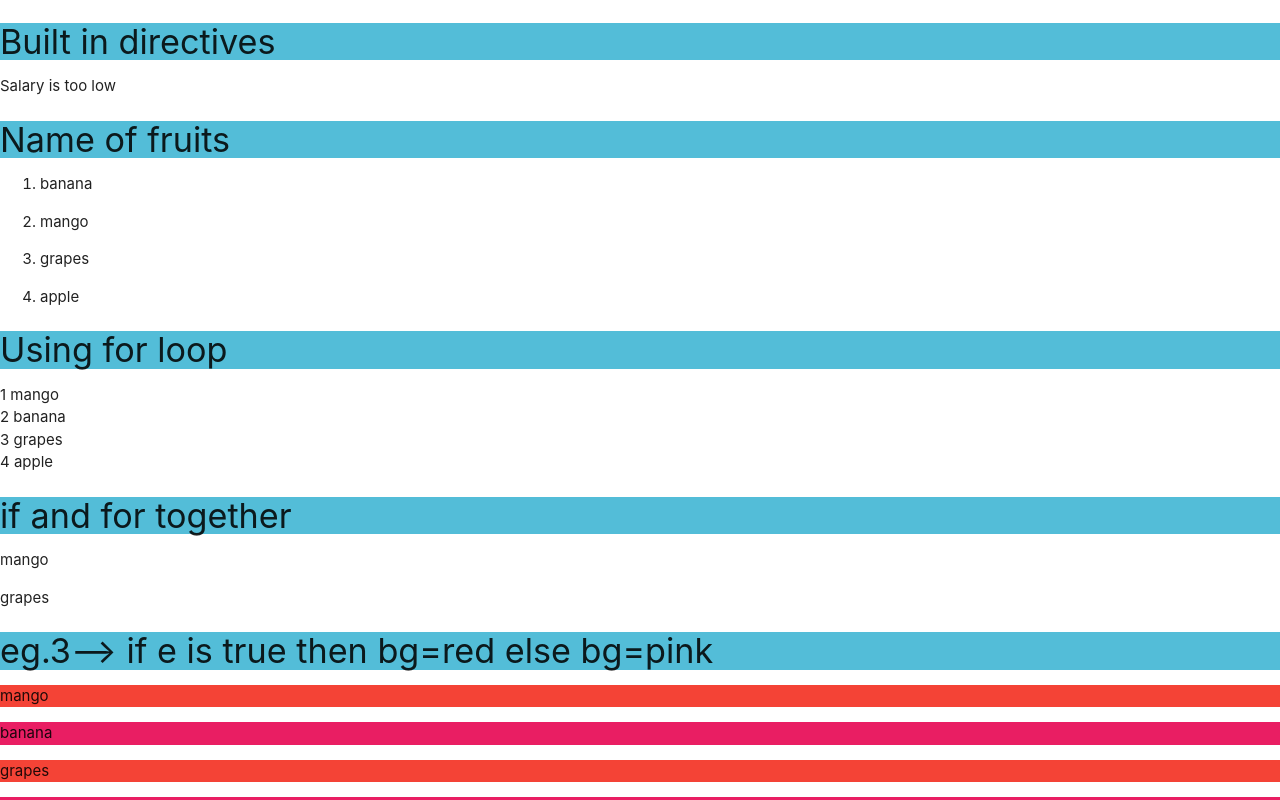
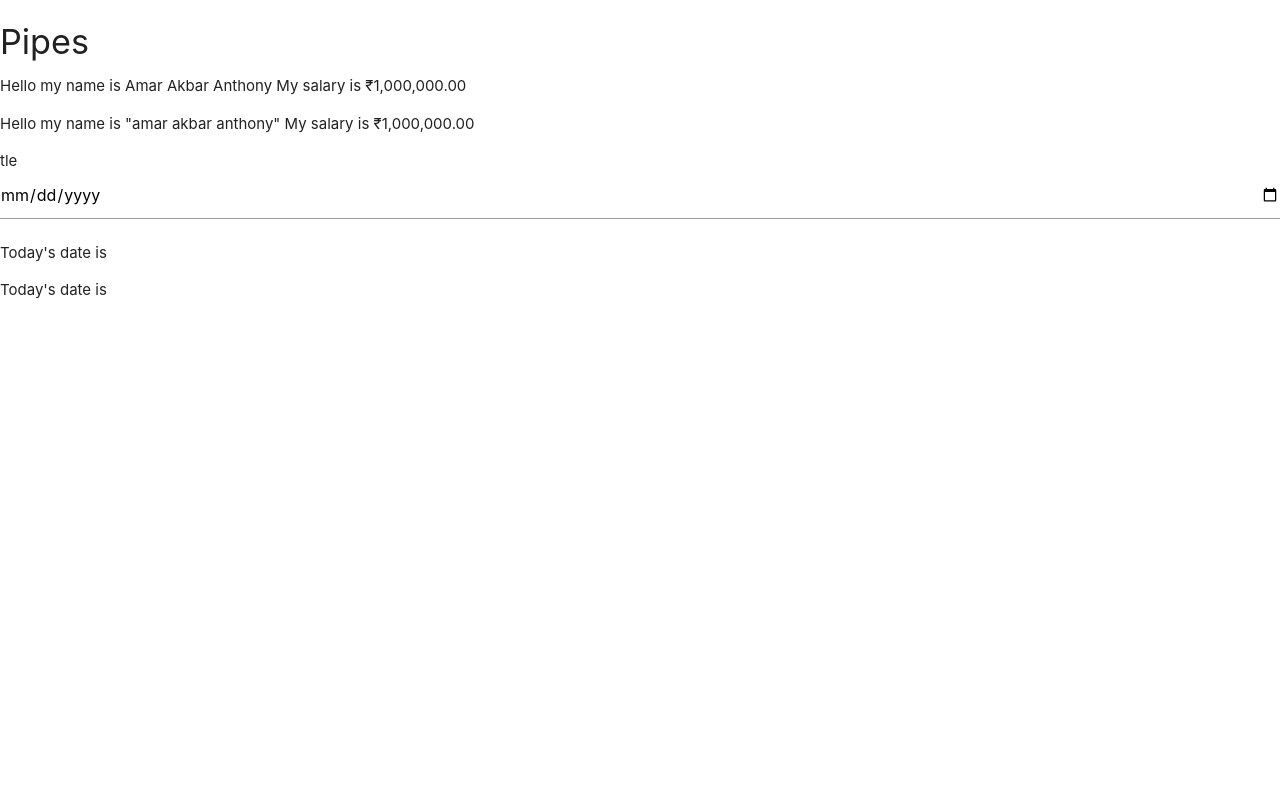
Before and after one commit to Vanijoshi107/Angular-Concepts, an Angular app: page / in a window 1280 px wide. Shown: the top 800 px of the page. Built offline with nearby package versions, Linux system fonts and the light colour scheme.

Commit message:
directives- *ngIf *ngFor ngClass and Pipes

```diff
--- a/src/app/app.component.html
+++ b/src/app/app.component.html
@@ -1,3 +1,4 @@
 <!-- <app-profile></app-profile> -->
 <!-- <app-user></app-user> -->
-<app-directives></app-directives>
+<!-- <app-directives></app-directives> -->
+<app-pipes></app-pipes>
--- a/src/app/app.module.ts
+++ b/src/app/app.module.ts
@@ -7,6 +7,7 @@ import { AppComponent } from './app.component';
 import { ProfileComponent } from './profile/profile.component';
 import { UserComponent } from './user/user.component';
 import { DirectivesComponent } from './directives/directives.component';
+import { PipesComponent } from './pipes/pipes.component';
 
 @NgModule({
   declarations: [
@@ -14,6 +15,7 @@ import { DirectivesComponent } from './directives/directives.component';
     ProfileComponent,
     UserComponent,
     DirectivesComponent,
+    PipesComponent,
   ],
   imports: [
     BrowserModule,
--- /dev/null
+++ b/src/app/pipes/pipes.component.html
@@ -0,0 +1,9 @@
+<h4>Pipes</h4>
+<!-- go to documentation then reference then in Api there are pipes open that and use them -->
+<!-- 1.title case pipe  2.currency pipe -->
+<p>Hello my name is {{name | titlecase}} My salary is {{salary |currency :'INR'}} </p>
+<p>Hello my name is {{name | json}} My salary is {{salary |currency :'INR'}} </p>tle
+<!-- 3.date pipe  -->
+<input type="date" [(ngModel)]="myDate">
+<p>Today's date is {{myDate |date:'fullDate'}} </p>
+<p>Today's date is {{myDate |date:'dd-MMMM-yyy'}} </p>
--- /dev/null
+++ b/src/app/pipes/pipes.component.ts
@@ -0,0 +1,13 @@
+import { Component, OnInit } from '@angular/core';
+
+@Component({
+  selector: 'app-pipes',
+  templateUrl: './pipes.component.html',
+  styleUrls: ['./pipes.component.css']
+})
+export class PipesComponent {
+  name:string="amar akbar anthony";
+  salary:number= 1000000;
+  myDate!  :Date;
+
+}
```
Also changed, not shown: src/app/pipes/pipes.component.css (added), 2 other files (tests, documents, lock files or other folders).
